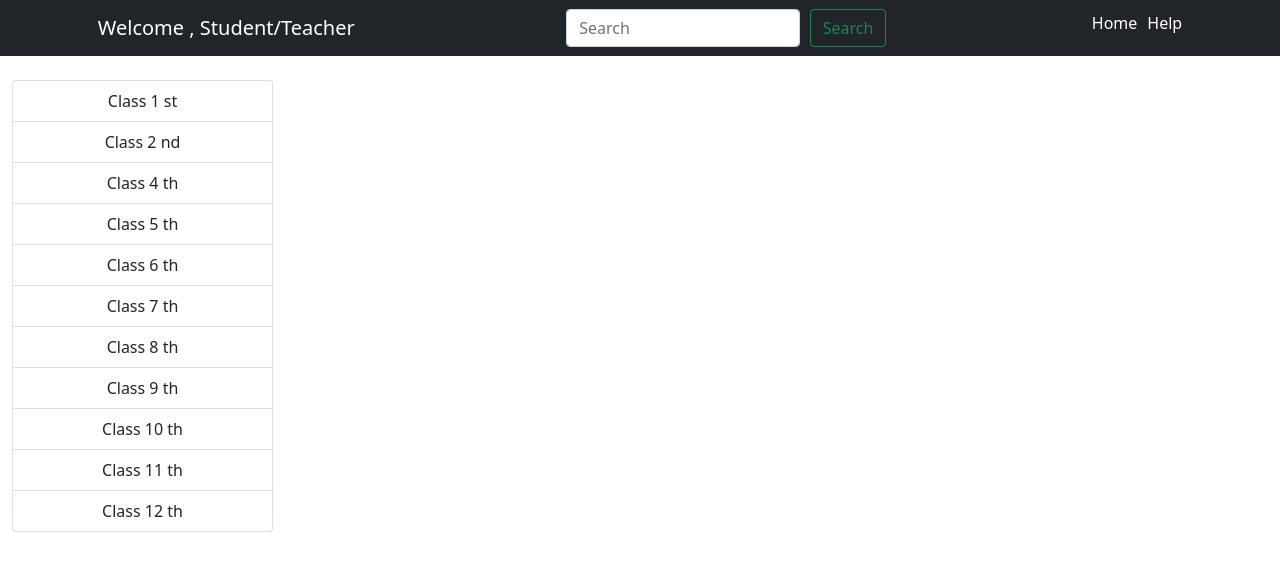
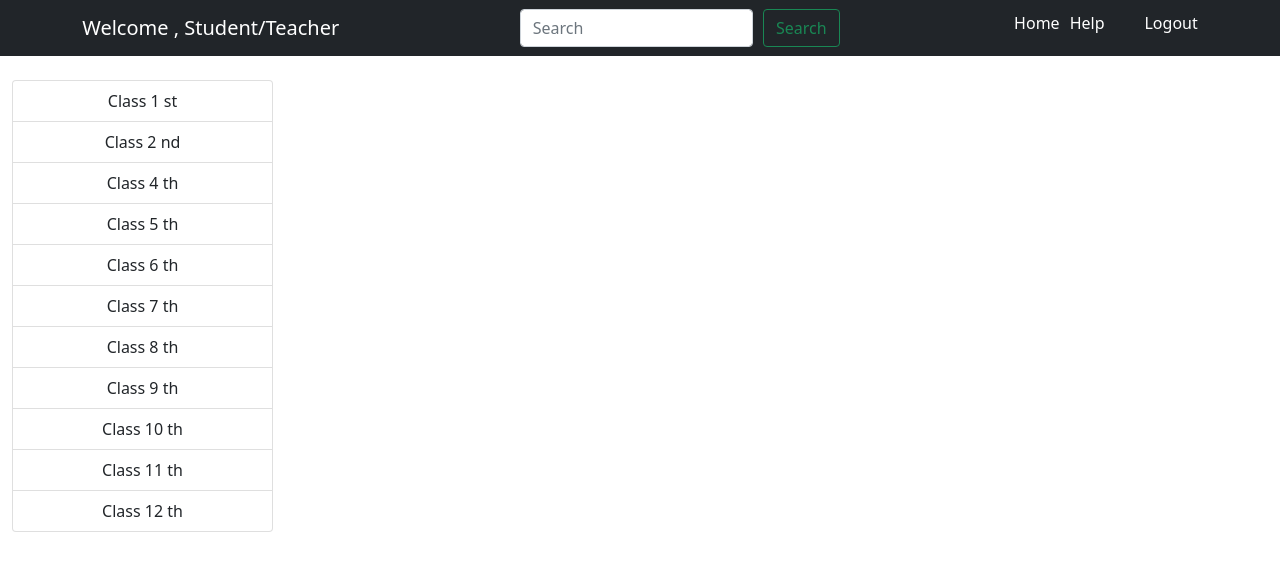
Before and after one commit to Sid-Saraswat/Prototype, a plain HTML site: page home.html in a window 1280 px wide. Drawn offline with nearby package versions, Linux system fonts and the light colour scheme.

Commit message:
Update home.html

```diff
--- a/home.html
+++ b/home.html
@@ -32,6 +32,9 @@
         color: white;
 
     }
+    .ml-3{
+        margin-left: 40px;
+    }
 </style>
 
 <body>
@@ -44,7 +47,9 @@
         <div class="d-flex align-items-center">
             <h6 class="header d-flex text-white">Home</h6>
             <h6 class="header d-flex text-white">Help</h6>
+            <h6 class="header d-flex text-white ml-3">Logout</h6>
         </div>
+
     </nav>
     <div class="container row">
         <ul id="cl1" class="list-group w-25 my-4" id="list d-flex justify-content-center align-items-center">
```
